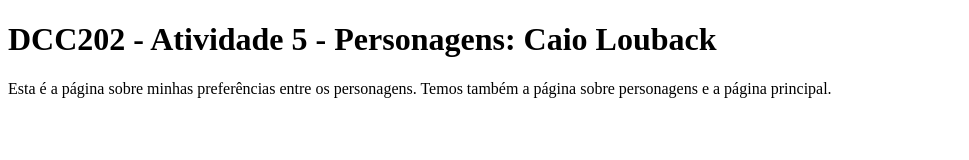
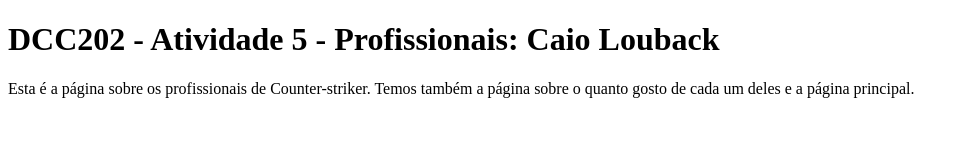
Before and after one commit to ufjf-dcc202/ufjf-dcc202-2023-3-b-atv5-CaioLouback, a website: page personagens.html in a window 1280 px wide. Shown: the whole page, without its empty margins (0-969 px from the left). Drawn offline with Linux system fonts and the light colour scheme.

Commit message:
troca de personagens para profissionais

```diff
--- a/personagens.html
+++ b/personagens.html
@@ -7,8 +7,8 @@
 </head>
 <body>
     <main>
-        <h1>DCC202 - Atividade 5 - Personagens: Caio Louback</h1>
-        <p>Esta é a página sobre minhas preferências entre os personagens. Temos também a página sobre personagens e a página principal.
+        <h1>DCC202 - Atividade 5 - Profissionais: Caio Louback</h1>
+        <p> Esta é a página sobre os profissionais de Counter-striker. Temos também a página sobre o quanto gosto de cada um deles e a página principal.
             <a href=""></a>
             <a href=""></a>
 
```
